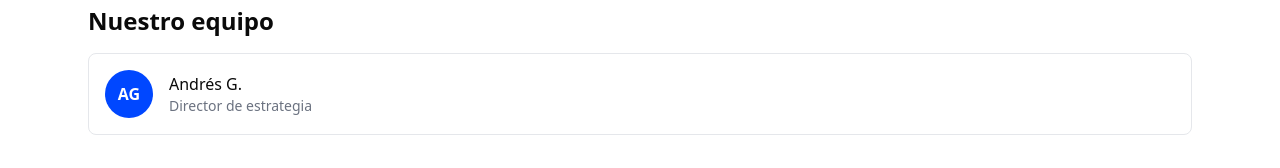
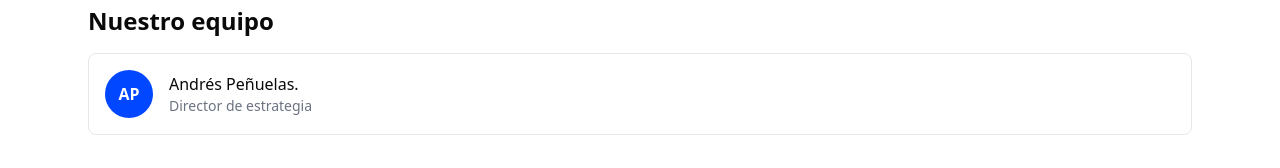
Before and after one commit to mmasmkting/mmas-marketing1.0, a React (Vite) app: page / in a window 1280 px wide. Shown: the part 1174-1342 px from the top of the page. Built offline with nearby package versions, Linux system fonts and the light colour scheme.

Commit message:
Update App.jsx

```diff
--- a/src/App.jsx
+++ b/src/App.jsx
@@ -93,9 +93,9 @@ export default function App() {
           <h3 className="text-2xl font-bold">Nuestro equipo</h3>
           <div className="mt-4 space-y-4">
             <div className="flex items-center gap-4 bg-white border rounded-lg p-4">
-              <div className="w-12 h-12 rounded-full bg-mmasBlue flex items-center justify-center text-white font-semibold">AG</div>
+              <div className="w-12 h-12 rounded-full bg-mmasBlue flex items-center justify-center text-white font-semibold">AP</div>
               <div>
-                <div className="font-medium">Andrés G.</div>
+                <div className="font-medium">Andrés Peñuelas.</div>
                 <div className="text-sm text-gray-500">Director de estrategia</div>
               </div>
             </div>
```
